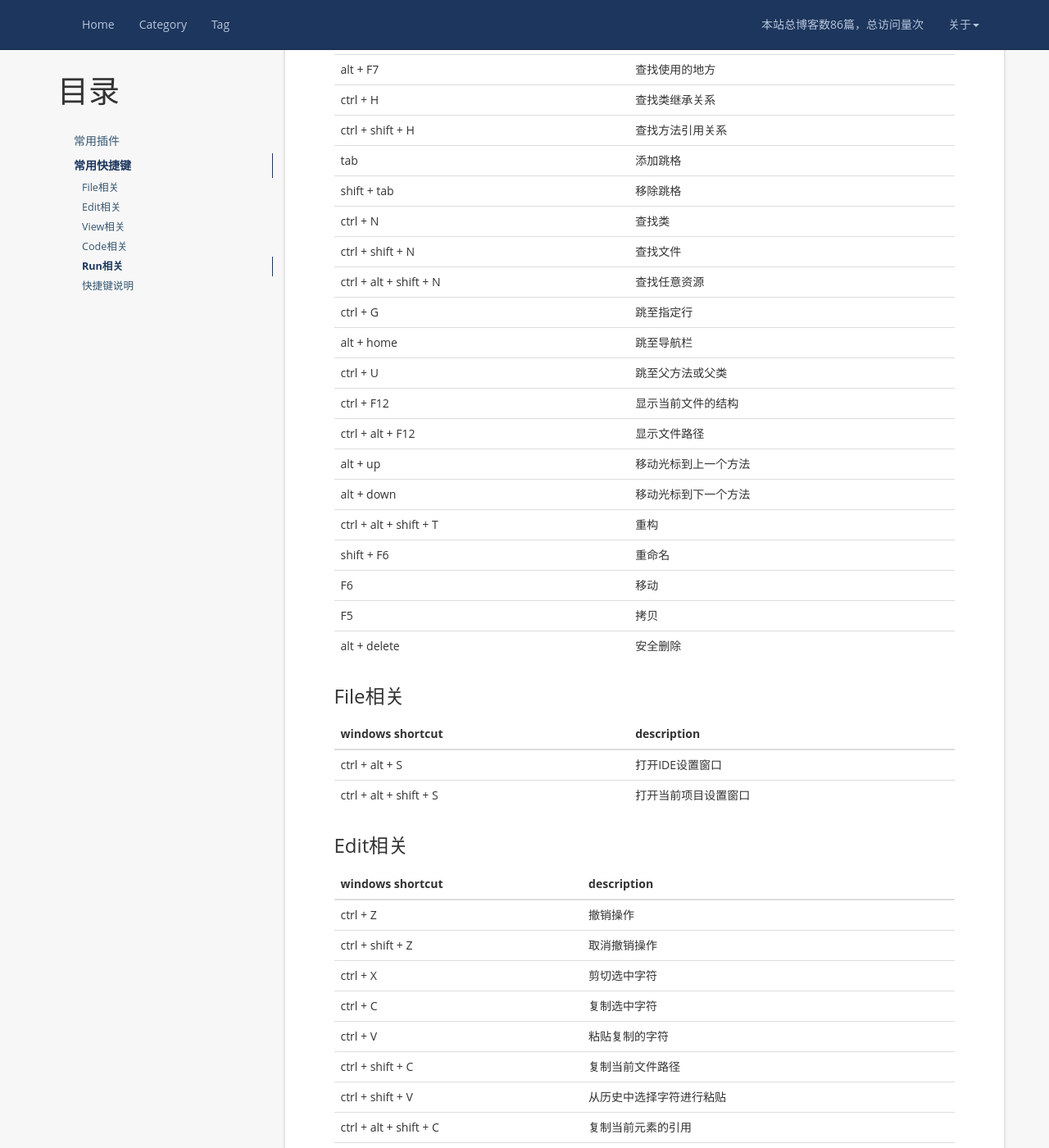
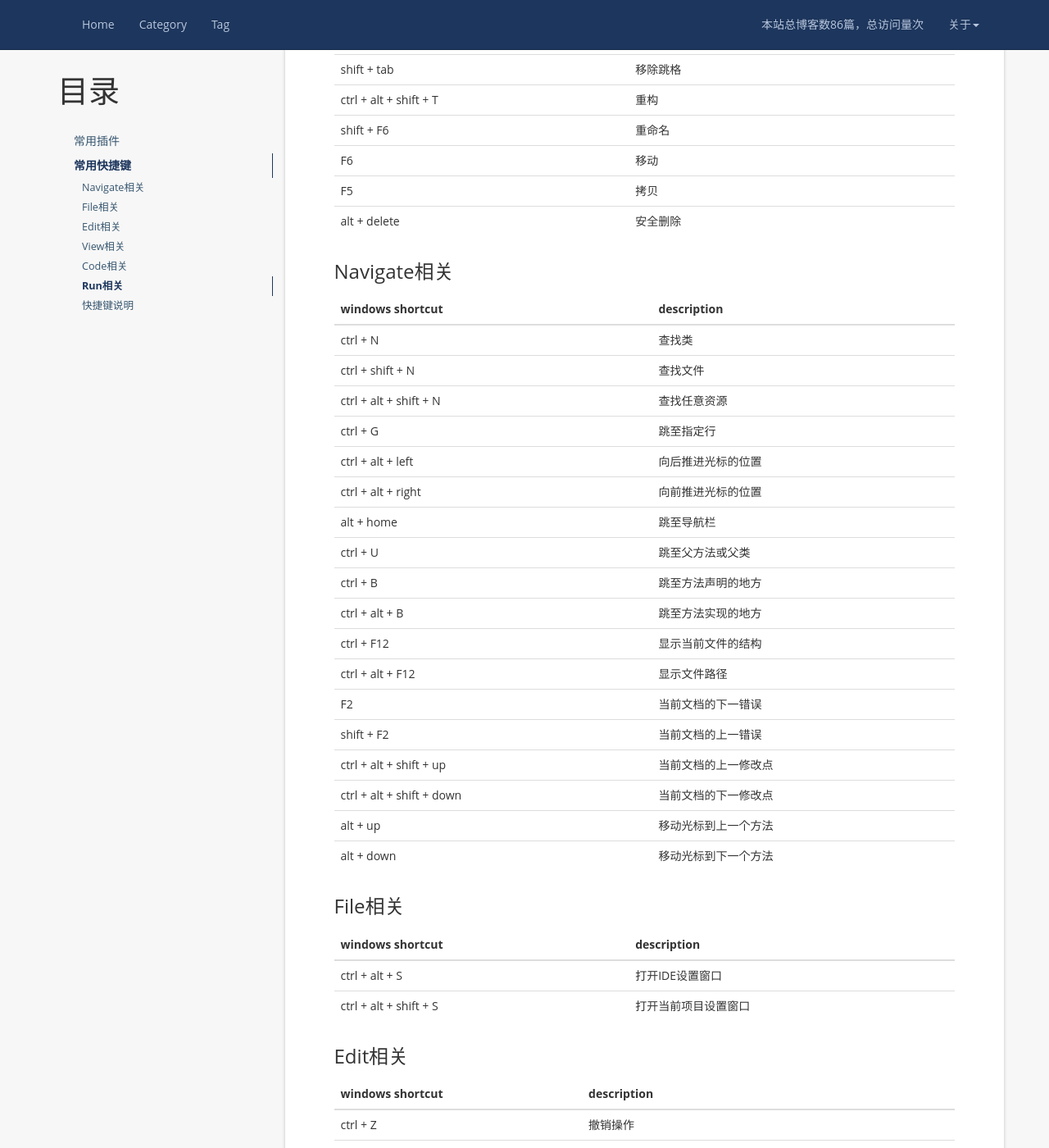
Before and after one commit to zhangfb95/zhangfb95.github.io.bak, a Jekyll site: the page built from plugin-intellij.md, in a window 1280 px wide and 1400 px high, scrolled down 1622 px. Shown: the whole window at 82% size. Built offline with Jekyll 4.4.1, drawn with Linux system fonts in a browser that asks for light colours; nearby versions of some CDN libraries; a script that is not in the unit is left out; comment, search, counter and statistics services are not loaded; some of the changed text lies outside the part shown.

Commit message:
adjust intellij idea shortcuts

```diff
--- a/plugin-intellij.md
+++ b/plugin-intellij.md
@@ -52,21 +48,34 @@ permalink: /plugin-intellij/
 | ctrl + shift + H | 查找方法引用关系 |
 | tab | 添加跳格 |
 | shift + tab | 移除跳格 |
-| ctrl + N | 查找类 |
-| ctrl + shift + N | 查找文件 |
-| ctrl + alt + shift + N | 查找任意资源 |
-| ctrl + G | 跳至指定行 |
-| alt + home | 跳至导航栏 |
-| ctrl + U | 跳至父方法或父类 |
-| ctrl + F12 | 显示当前文件的结构 |
-| ctrl + alt + F12 | 显示文件路径 |
-| alt + up | 移动光标到上一个方法 |
-| alt + down | 移动光标到下一个方法 |
 | ctrl + alt + shift + T | 重构 |
 | shift + F6 | 重命名 |
 | F6 | 移动 |
 | F5 | 拷贝 |
 | alt + delete | 安全删除 |
+
+### Navigate相关
+
+| windows shortcut | description |
+| --- | --- |
+| ctrl + N | 查找类 |
+| ctrl + shift + N | 查找文件 |
+| ctrl + alt + shift + N | 查找任意资源 |
+| ctrl + G | 跳至指定行 |
+| ctrl + alt + left | 向后推进光标的位置 |
+| ctrl + alt + right | 向前推进光标的位置 |
+| alt + home | 跳至导航栏 |
+| ctrl + U | 跳至父方法或父类 |
+| ctrl + B | 跳至方法声明的地方 |
+| ctrl + alt + B | 跳至方法实现的地方 |
+| ctrl + F12 | 显示当前文件的结构 |
+| ctrl + alt + F12 | 显示文件路径 |
+| F2 | 当前文档的下一错误 |
+| shift + F2 | 当前文档的上一错误 |
+| ctrl + alt + shift + up | 当前文档的上一修改点 |
+| ctrl + alt + shift + down | 当前文档的下一修改点 |
+| alt + up | 移动光标到上一个方法 |
+| alt + down | 移动光标到下一个方法 |
 
 ### File相关
 
```
Also changed, not shown: other parts of plugin-intellij.md (+0 -4 lines).
